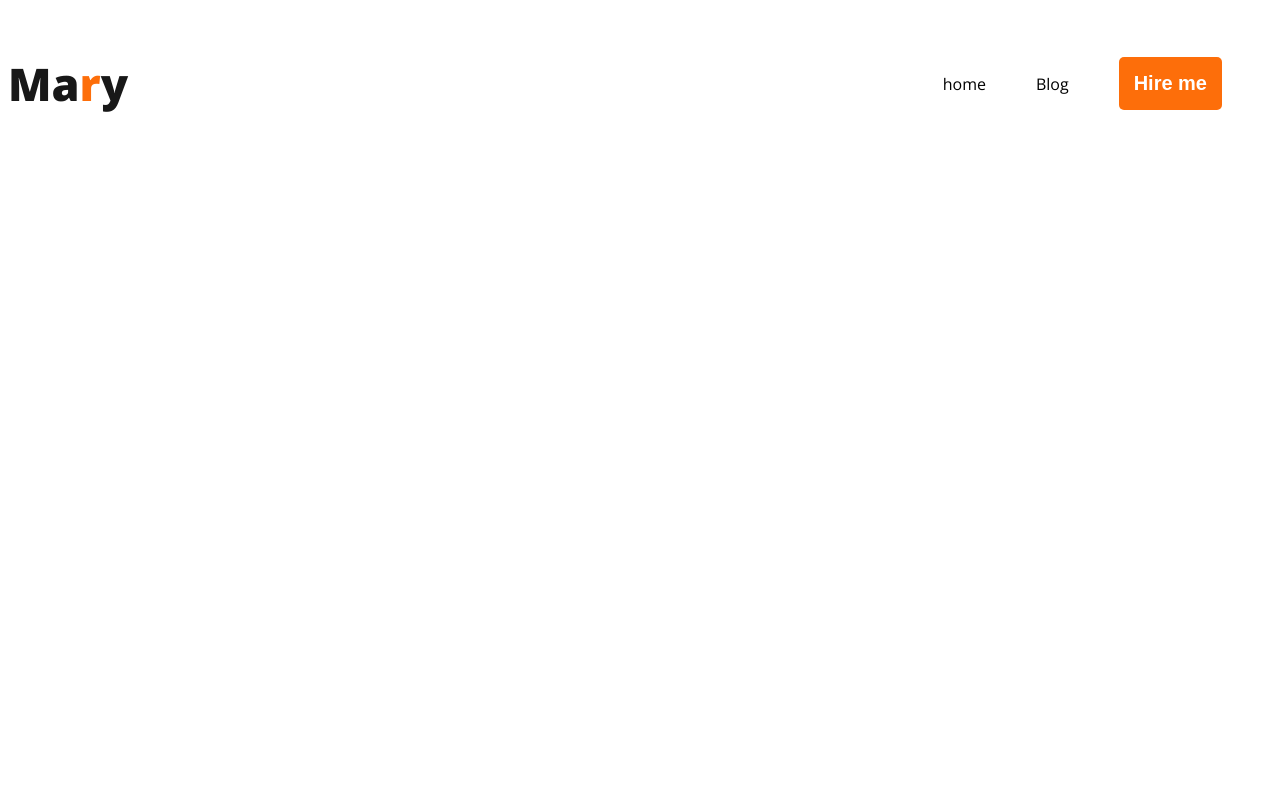
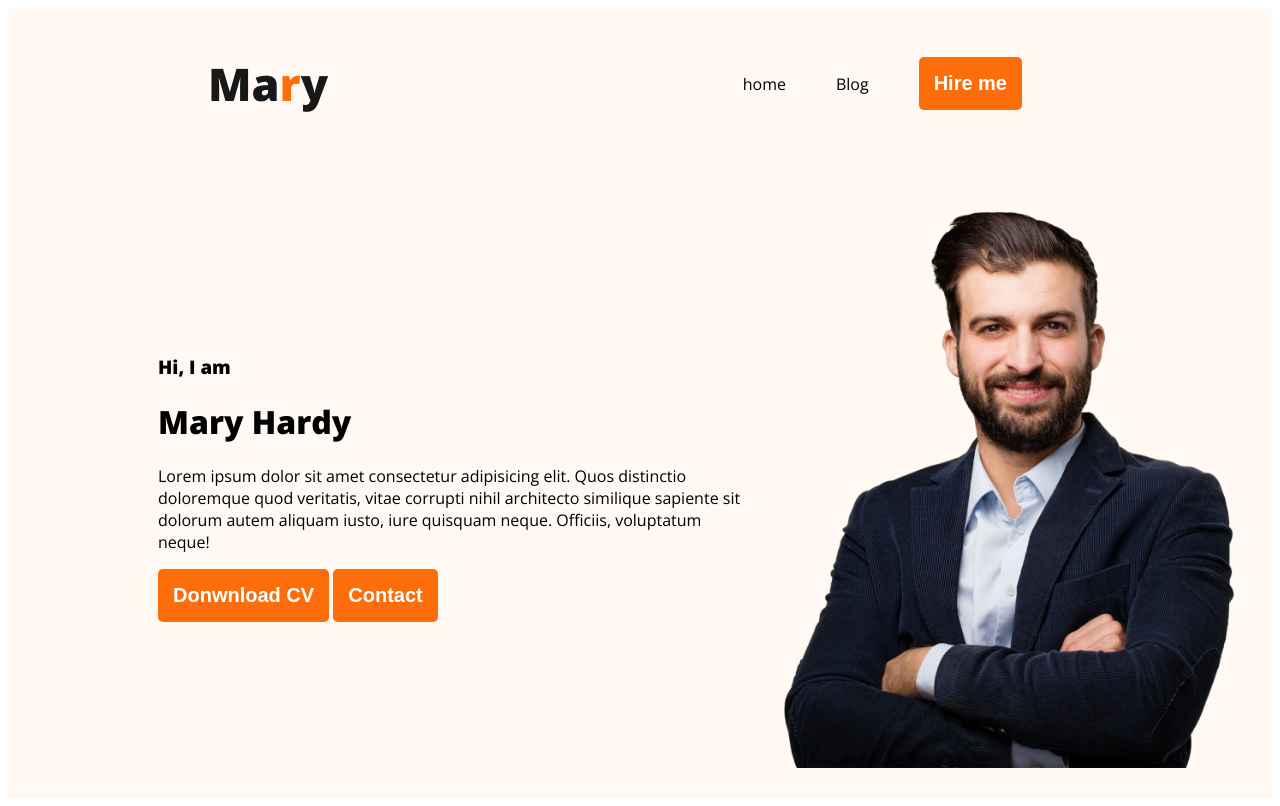
Before and after one commit to miralamin/webdeveloper-portfolio, a plain HTML site: page index.html in a window 1280 px wide. Drawn offline with nearby package versions, Linux system fonts and the light colour scheme.

Commit message:
added banner

```diff
--- a/index.html
+++ b/index.html
@@ -15,7 +15,7 @@
     </link>
 </head>
 <body>
-    <header>
+    <header class="header">
         <nav>
             <h3 class="nav-title">Ma<span class="text-primary">r</span>y</h3>
 
@@ -25,6 +25,19 @@
                 <li><button class="btn-primary" href="hireme.html">Hire me</button></li>
             </ul>
         </nav>
+
+        <div class="banner">
+            <div class="banner-content">
+                <h3 class="banner-greet">Hi, I am</h3>
+                <h1 class="banner-heading">Mary Hardy</h1>
+                <p>Lorem ipsum dolor sit amet consectetur adipisicing elit. Quos distinctio doloremque quod veritatis, vitae corrupti nihil architecto similique sapiente sit dolorum autem aliquam iusto, iure quisquam neque. Officiis, voluptatum neque!</p>
+                <button class="btn-primary">Donwnload CV</button>
+                <button class="btn-primary">Contact</button>
+            </div>
+
+            <img class="profile-picture" src="/images/hardy.png" alt="">
+
+        </div>
 
     </header>
 
--- a/styles/mycss.css
+++ b/styles/mycss.css
@@ -31,6 +31,7 @@ nav {
     display: flex;
     align-items: center;
     justify-content: space-between;
+    margin: 0 200px;
 }
 
 nav > ul {
@@ -47,3 +48,18 @@ nav a {
     text-decoration: none;
     color:black;
 }
+
+/* header related */
+.header {
+    background: #FFF8F3;
+}
+
+.banner {
+    padding: 30px 30px 30px 150px;
+    display: flex;
+    align-items: center;
+}
+
+.banner .profile-picture {
+    width: 500px;
+}
```
